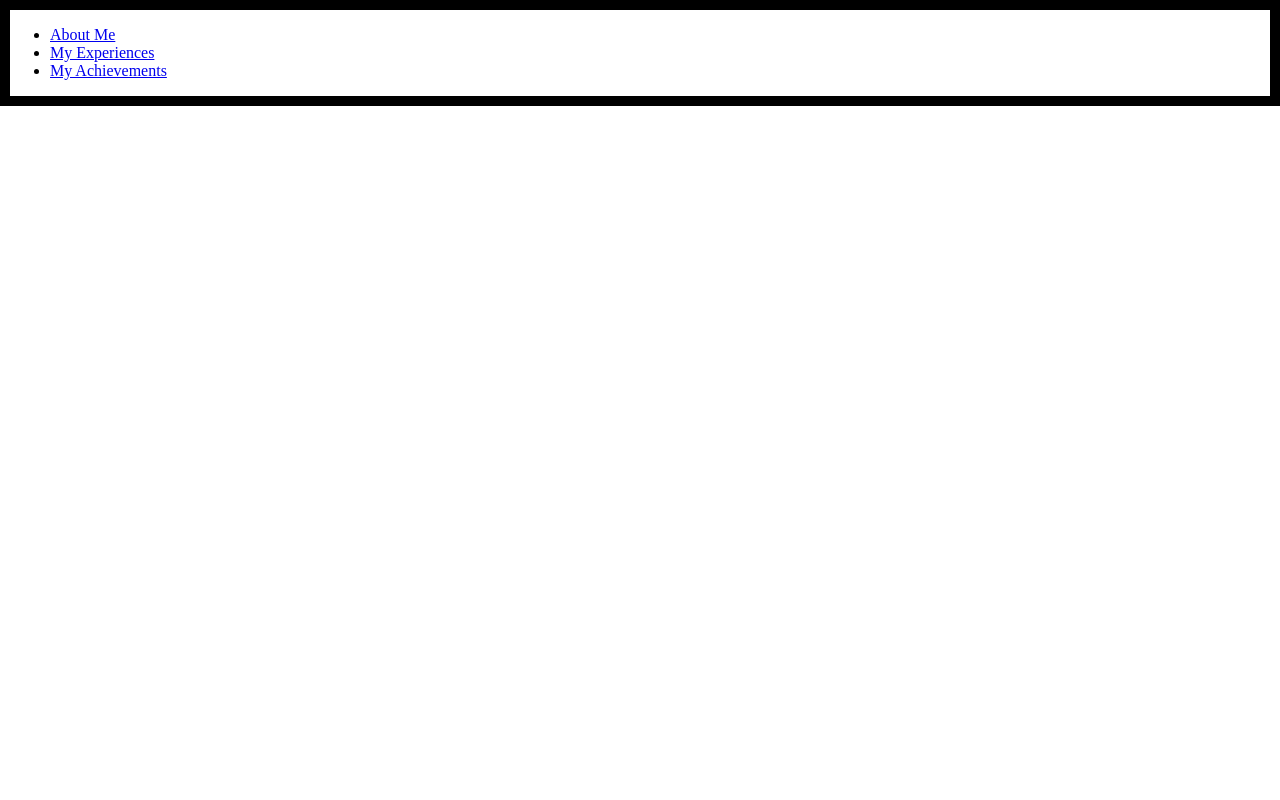
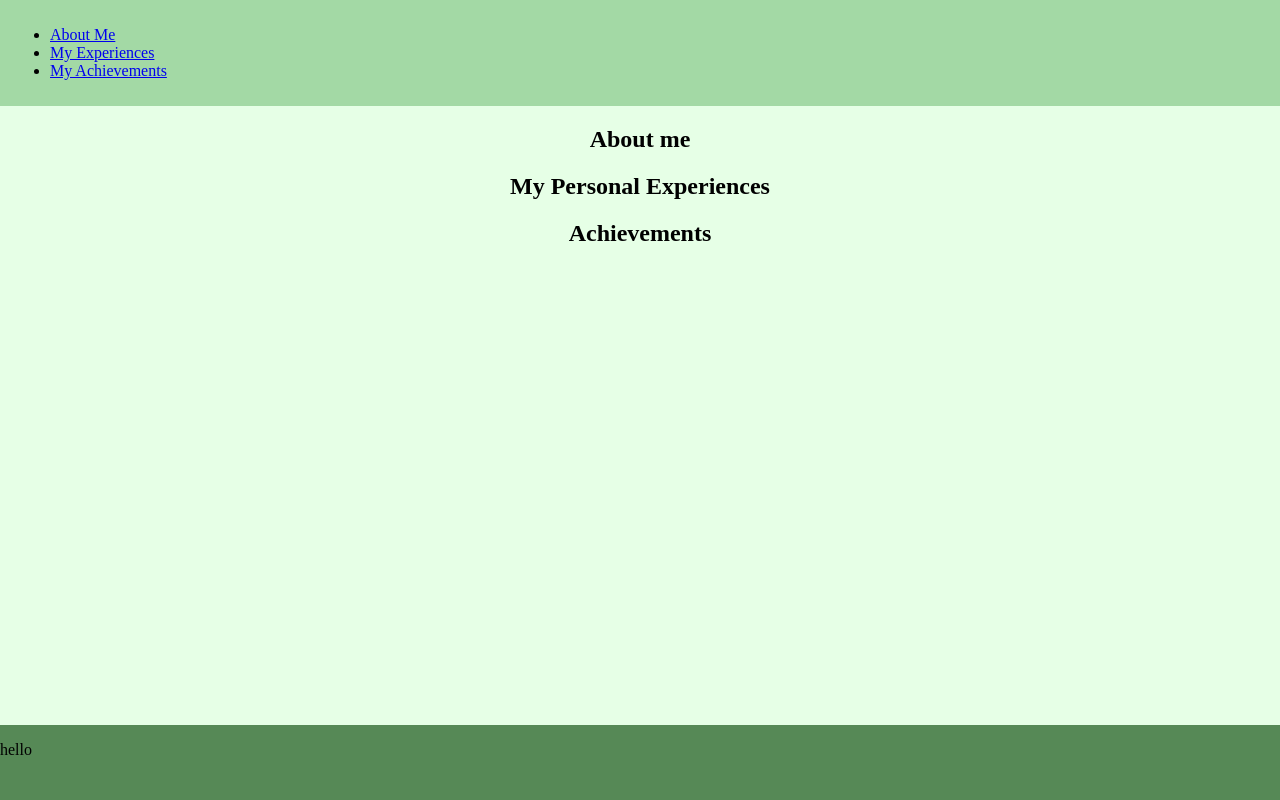
Before and after one commit to JosefLechoncito/JosefLechoncitoPortfolio, a plain HTML site: page Josef_Lechoncito_Portfolio.html in a window 1280 px wide. Drawn offline with Linux system fonts and the light colour scheme.

Commit message:
2nd update

```diff
--- a/Josef_Lechoncito_Portfolio.html
+++ b/Josef_Lechoncito_Portfolio.html
@@ -16,5 +16,19 @@
         </ul>
     </nav>
  </header>
+ <main>
+    <section>
+        <h1 id = "about_me" class = "heeders">About me</h1>
+    </section>
+    <section>
+        <h1 id = "my_experiences" class = "heeders">My Personal Experiences</h1>
+    </section>
+    <section>
+        <h1 id = "my_achievements" class = "heeders">Achievements</h1>
+    </section>
+ </main>
+ <footer>
+    <p>hello</p>
+ </footer>
 </body>
 </html>
--- a/style.css
+++ b/style.css
@@ -1,7 +1,22 @@
 header {
-    border: 10px solid black;
+    background-color: #a3d9a5;
     margin: 0px;
+    border: 10px solid #a3d9a5;
+
+
 }
  body {
     margin: 0px;
+    background-color: #e6ffe6;
  }
+ footer {
+    width: 100%;
+    height: 75px;
+    background-color: #568956;
+    bottom: 0;
+    position: fixed;
+ }
+ .heeders {
+   text-align: center;
+   font-family: 'Times New Roman', Times, serif;
+ }
```
